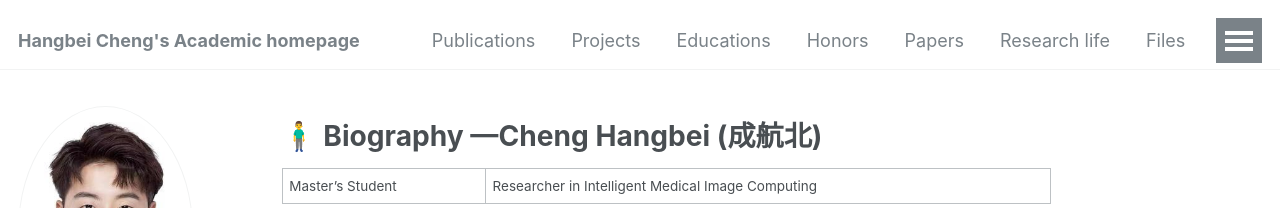
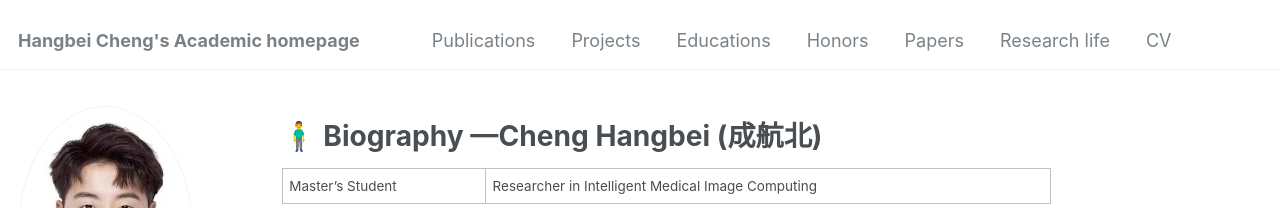
Before and after one commit to chenghangbei0702/chenghangbei0702.github.io, a Jekyll site: the page built from _pages/about.md, in a window 1280 px wide. Shown: the top 208 px of the page. Built offline with Jekyll 4.4.1, drawn with Linux system fonts in a browser that asks for light colours; some web fonts are replaced.

Commit message:
Update navigation.yml

```diff
--- a/_data/navigation.yml
+++ b/_data/navigation.yml
@@ -23,8 +23,5 @@ main:
   - title: "Research life"
     url: /News/
 
-  - title: "Files"
-    url: /files/
-
   - title: "CV"
     url: /cv/
```
